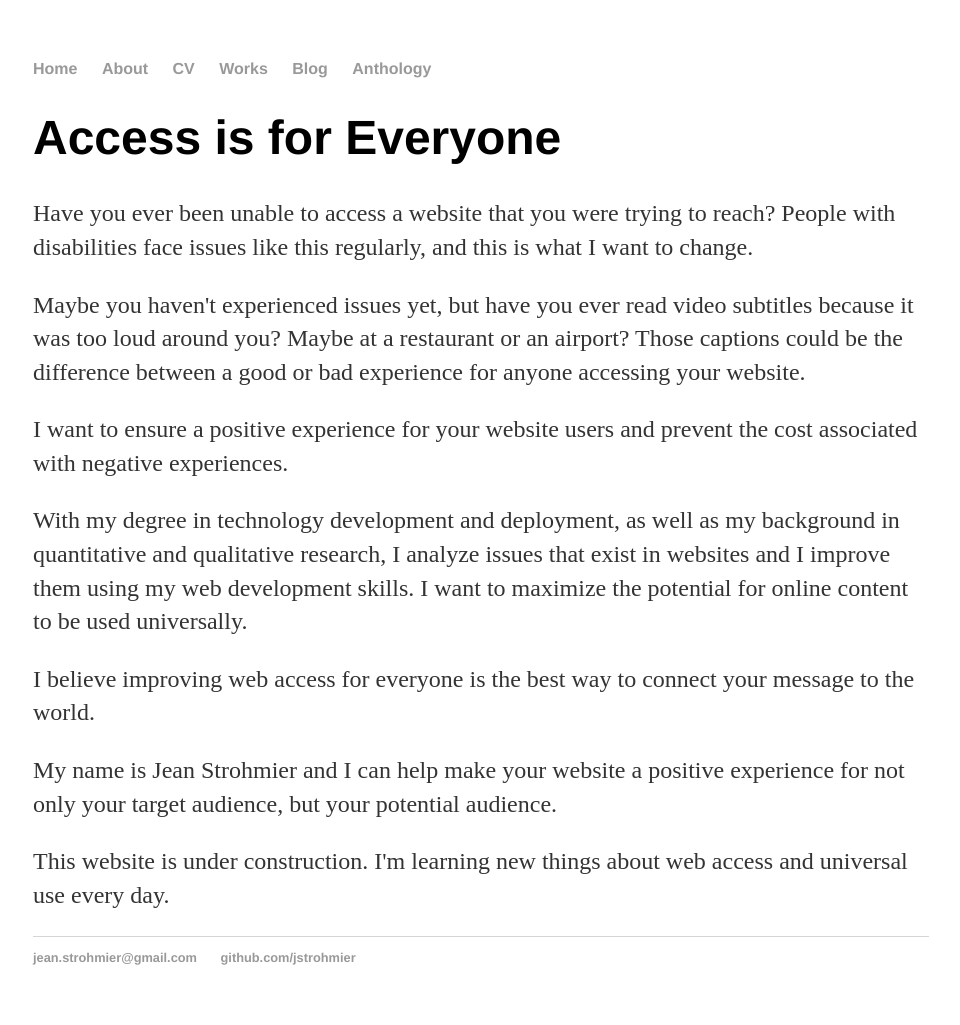
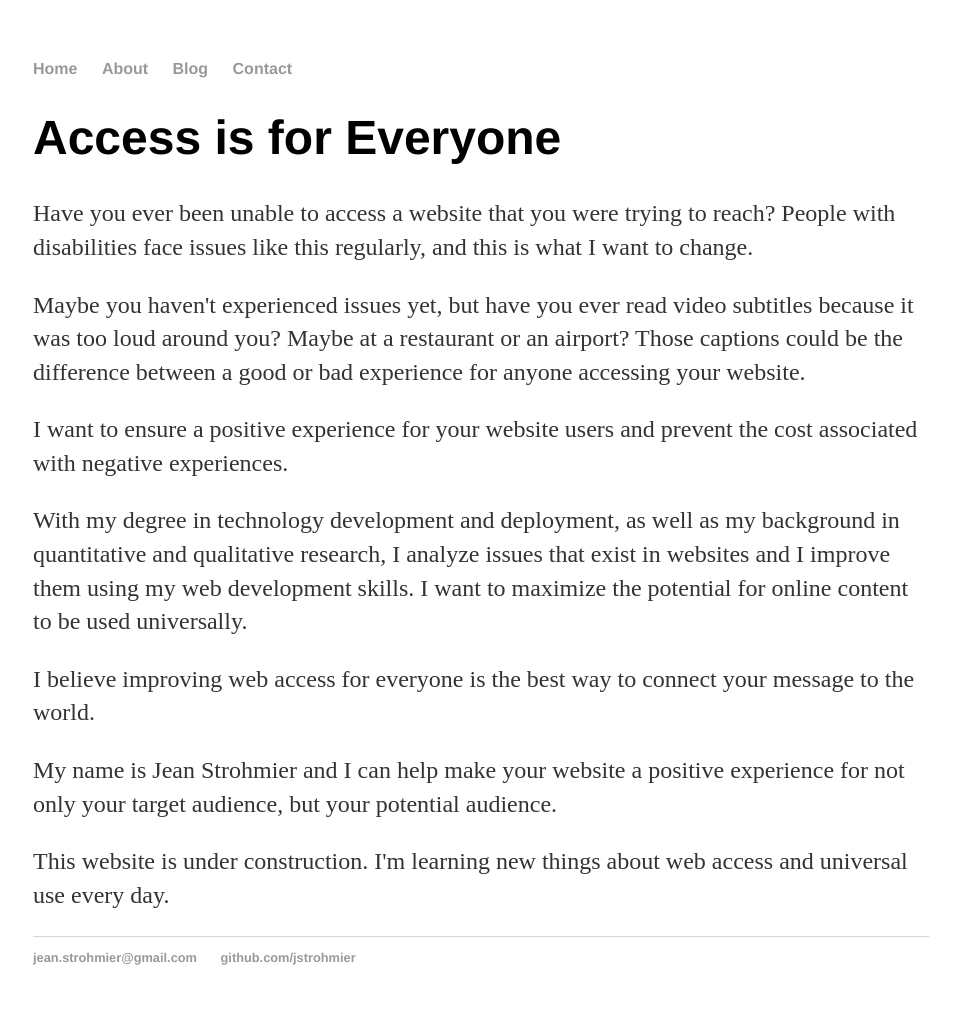
Before and after one commit to JStrohmier/jstrohmier.github.io, a Jekyll site: the page built from index.html, in a window 1280 px wide. Shown: the whole page, without its empty margins (159-1119 px from the left). Built offline with Jekyll 4.4.1, drawn with Linux system fonts in a browser that asks for light colours.

Commit message:
Update default.html

```diff
--- a/_layouts/default.html
+++ b/_layouts/default.html
@@ -27,10 +27,8 @@
 	    		<ul>
 	        		<li><a href="/">Home</a></li>
 		        	<li><a href="/about">About</a></li>
-				<li><a href="/cv">CV</a></li>
-	        		<li><a href="/works">Works</a></li>
 	        		<li><a href="/blog">Blog</a></li>
-				<li><a href="/anthology">Anthology</a></li>
+				<li><a href="/contact">Contact</a></li>
 	    		</ul>
 		</nav>
 		<div class="container">
```
